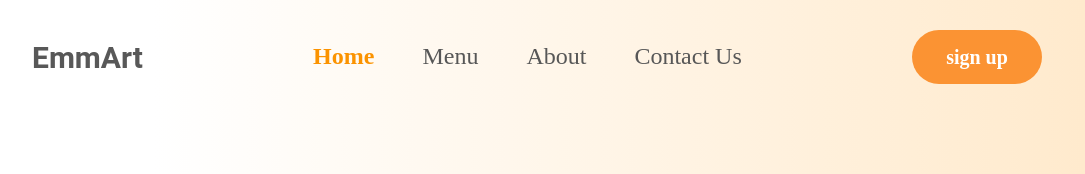
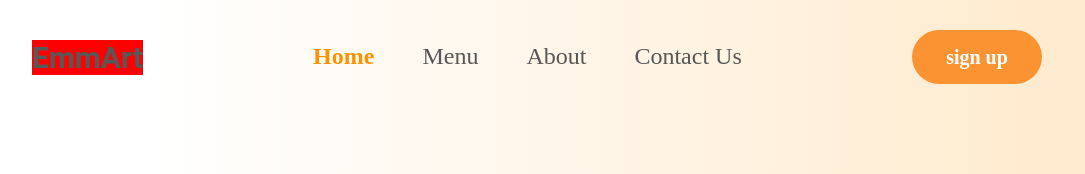
Before and after one commit to sibomana123/-salade-site, a plain HTML site: page index.html in a window 1280 px wide. Shown: the top 174 px of the page, without its empty margins (103-1188 px from the left). Drawn offline with Linux system fonts and the light colour scheme.

Commit message:
Addition background in css

```diff
--- a/media.css
+++ b/media.css
@@ -47,6 +47,8 @@
   .nav-menu.active {
     left: 0;
   }
+
+
 
 
 
--- a/styles.css
+++ b/styles.css
@@ -83,6 +83,10 @@ li .active {
   font-weight: 700;
   line-height: 130%;
 }
+
+ .logo {
+  background-color: red;
+ }
 
 
 .btn {
```
